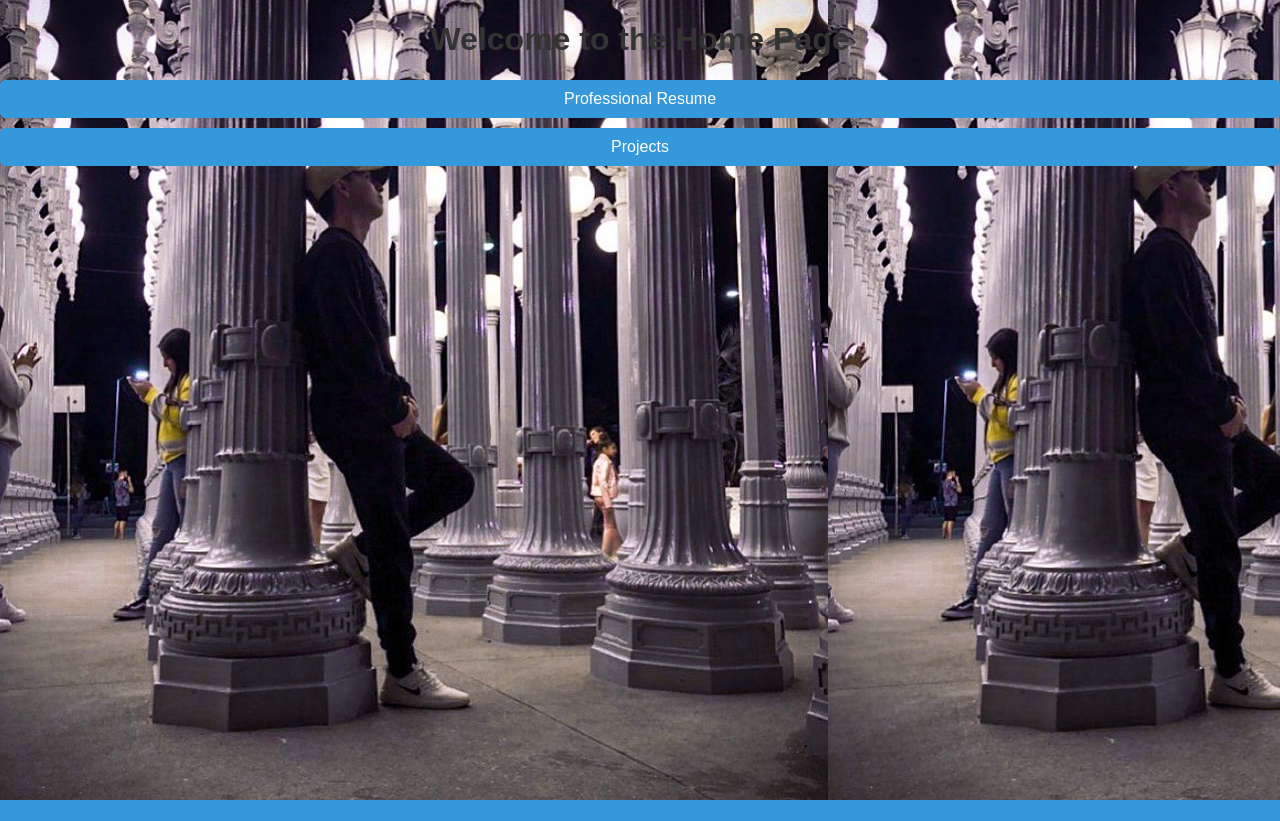
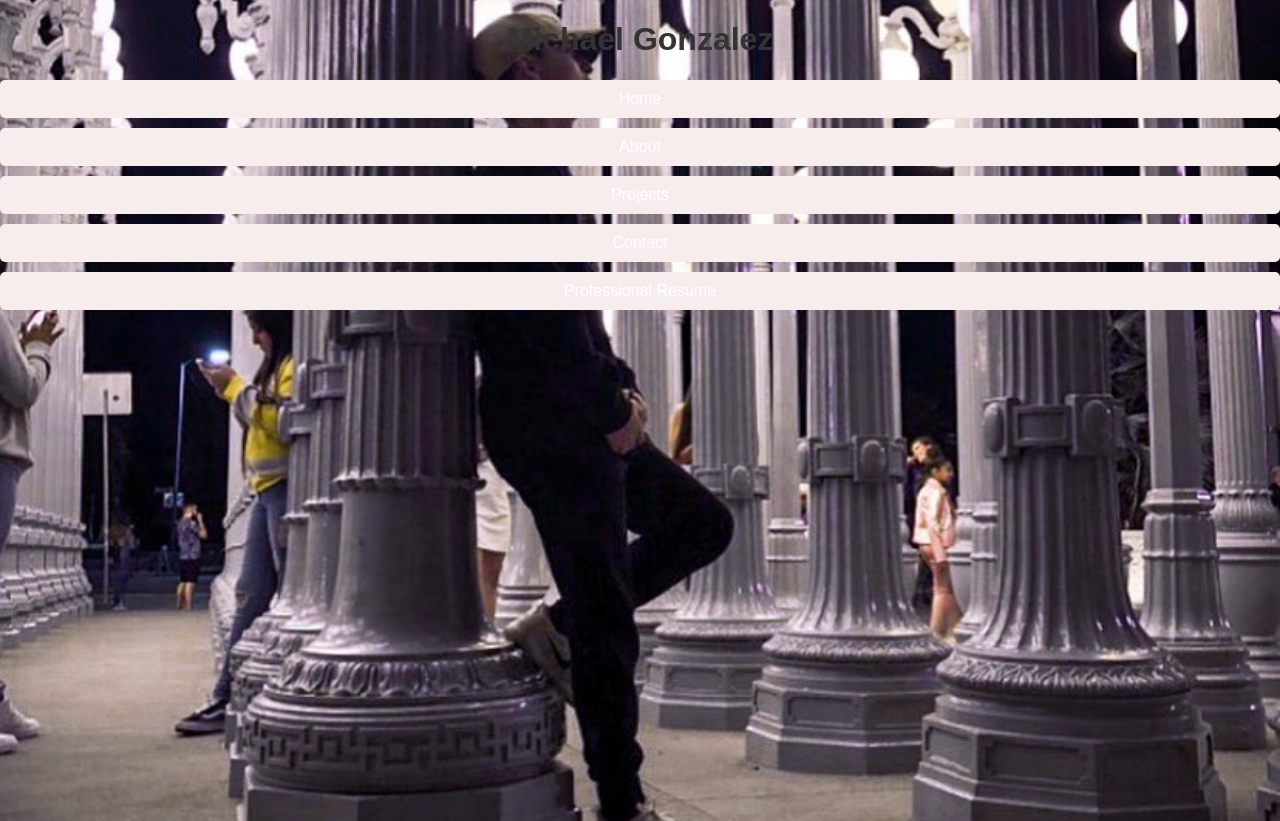
Before and after one commit to mike-gnzz/personal_professional_website, a Django app: page / in a window 1280 px wide. Before the commit the page ends 800 px from the top, so only its background shows below. Run offline with Django 4.2, Linux system fonts and the light colour scheme.

Commit message:
honestly at this point focused too much on styling and not tracking my changes, commiting large set of files

```diff
--- a/pages/static/pages/css/styles.css
+++ b/pages/static/pages/css/styles.css
@@ -1,7 +1,11 @@
 
 body {
     font-family: 'Arial', sans-serif;
-    background-image: url('../images/background_1.jpg');
+    background-image: url('pages/static/images/background_1.jpg');
+    background-size: cover;
+    background-position: center;
+    background-repeat: no-repeat;
+    height: 100vh;
     margin: 0;
     padding: 0;
     text-align: center;
@@ -15,7 +19,7 @@ h1{
     display: block;
     margin: 10px 0;
     padding: 10px;
-    background-color: #3498db;
+    background-color: #f8eded;
     color:#fff;
     text-decoration: none;
     border-radius: 5px;
@@ -23,5 +27,5 @@ h1{
 }
 
 .btn.hover{
-    background-color: #2980b9;
+    background-color: #f8eded;
 }
--- a/pages/templates/pages/home.html
+++ b/pages/templates/pages/home.html
@@ -7,12 +7,21 @@
 <head>
     <meta charset="UTF-8">
     <meta name = "viewport" content="width=device-width, initial-scale=1.0">
-    <title>Home Page</title>
+    <title>Michael Gonzalez</title>
     <link rel="stylesheet" type = "text/css" href= "{%static 'pages/css/styles.css' %}">
 </head>
 <body>
-    <h1>Welcome to the Home Page</h1>
-    <a href="{% url 'resume' %}" class="btn">Professional Resume</a>
-    <a href="{% url 'projects' %}"class="btn">Projects</a>
+
+    <header>
+        <h1>Michael Gonzalez </h1>
+        <nav>
+            <a href="{% url 'home' %}" class="btn">Home</a>
+            <a href="{% url 'about_me' %}" class="btn">About</a>
+            <a href="{% url 'projects' %}"class="btn">Projects</a>
+            <a href="{% url 'contact' %}" class="btn">Contact</a>
+            <a href="{% url 'resume' %}" class="btn">Professional Resume</a>
+        </nav>
+    </header>
+
 </body>
 </html>
--- a/pages/views.py
+++ b/pages/views.py
@@ -9,4 +9,4 @@ def other_page(request):
     return render(request, "pages/other_page.html",{})
 
 def projects_page(request):
-    return render (request, "projects/project_index.html",{})
+    return render (request, "projects/projects_index.html",{})
--- a/templates/base.html
+++ b/templates/base.html
@@ -3,12 +3,15 @@
 <!DOCTYPE html>
 <html lang="en">
 <head>
-    <meta charset="utf-8">
+    <meta charset="UTF-8">
+    <meta name="viewport" content="width=device_width, initial-scale=1.0">
     <title>{% block title %}My Personal Portfolio{% endblock title %}</title>
     <link
         href="https://cdn.jsdelivr.net/npm/bootstrap@5.3.1/dist/css/bootstrap.min.css"
         rel="stylesheet"
     >
+    {% load static %}
+    <link rel= "stylesheet" href="{% static "pages/css/styles.css" %}}">
 </head>
 <body class="container">
 {% block page_content %}{% endblock page_content %}
```
